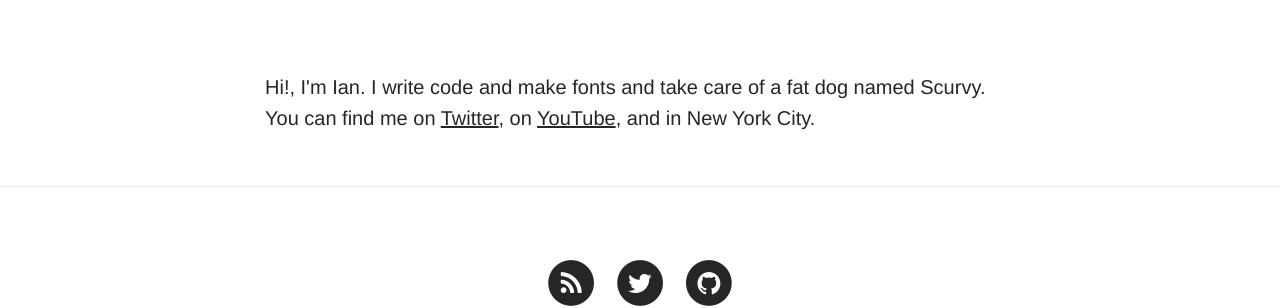
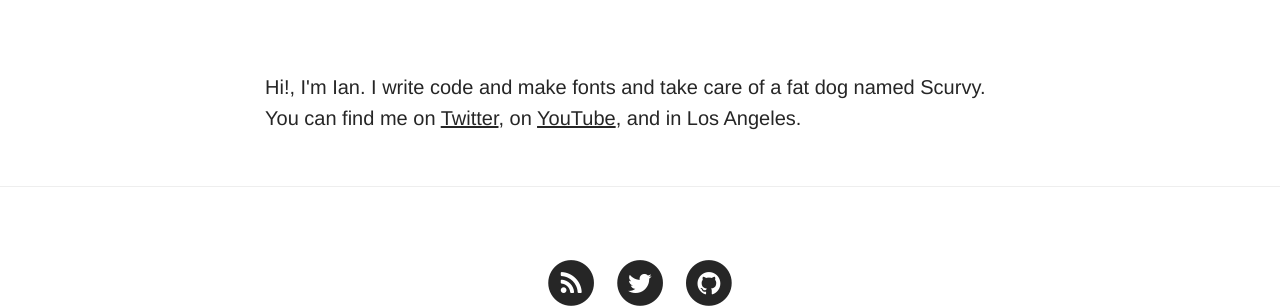
Before and after one commit to i-a-n/unionjkl, a Jekyll site: the page built from about.html, in a window 1280 px wide. Shown: the part 436-744 px from the top of the page. Built offline with Jekyll 4.4.1, drawn with Linux system fonts in a browser that asks for light colours; nearby versions of some CDN libraries; some web fonts are replaced.

Commit message:
Update location on the about page

```diff
--- a/about.html
+++ b/about.html
@@ -4,4 +4,4 @@ title: "About"
 header-img: "img/about-bg.jpg"
 ---
 
-<p>Hi!, I'm Ian. I write code and make fonts and take care of a fat dog named Scurvy. You can find me on <a href="https://twitter.com/union_io" target="_blank">Twitter</a>, on <a href="https://www.youtube.com/c/ianm" target="_blank">YouTube</a>, and in New York City.</p>
+<p>Hi!, I'm Ian. I write code and make fonts and take care of a fat dog named Scurvy. You can find me on <a href="https://twitter.com/union_io" target="_blank">Twitter</a>, on <a href="https://www.youtube.com/c/ianm" target="_blank">YouTube</a>, and in Los Angeles.</p>
```
